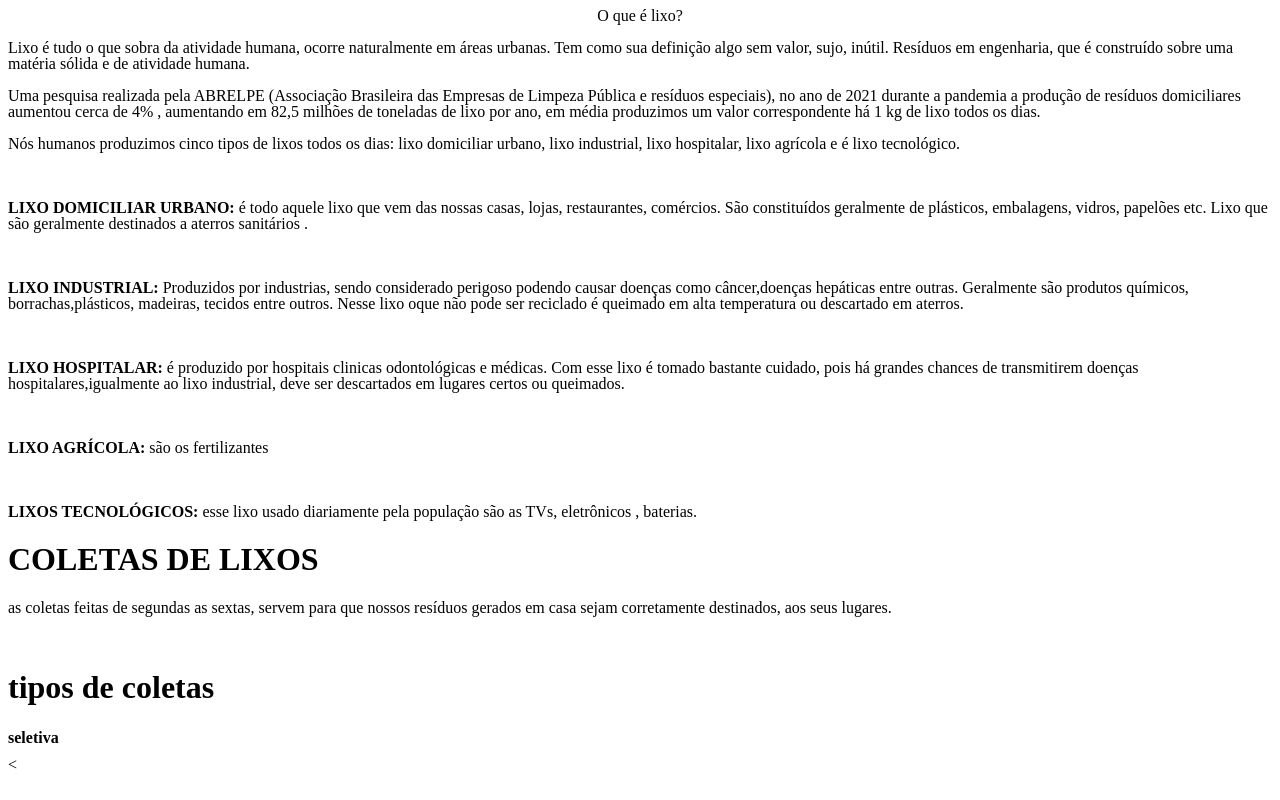
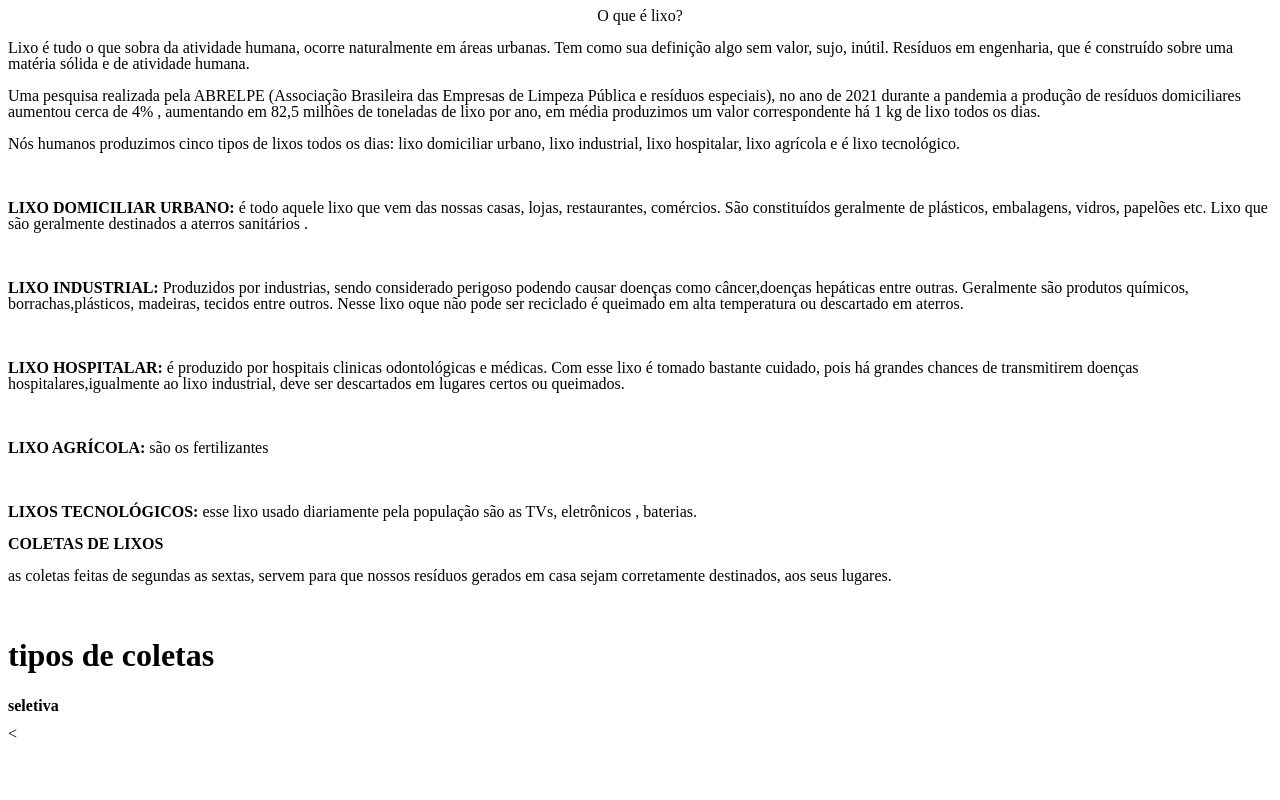
Before and after one commit to sthayane/concurso-agrinho-, a plain HTML site: page index.html in a window 1280 px wide. Drawn offline with Linux system fonts and the light colour scheme.

Commit message:
alteraçao

```diff
--- a/index.html
+++ b/index.html
@@ -74,8 +74,8 @@ TVs, eletrônicos , baterias.
 </p>
 <p align="left" style="margin-bottom: 0cm; line-height: 100%">
 </p>
-<p align="left" style="margin-bottom: 0cm; line-height: 100%"><h1>COLETAS
-DE LIXOS</h1>
+<p align="left" style="margin-bottom: 0cm; line-height: 100%"><strong>COLETAS
+DE LIXOS</strong>
 </p>
 <p align="left" style="margin-bottom: 0cm; line-height: 100%">as
 coletas feitas de segundas as sextas, servem para que nossos resíduos
```
